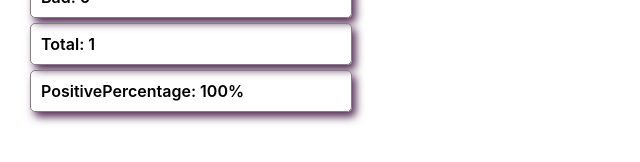
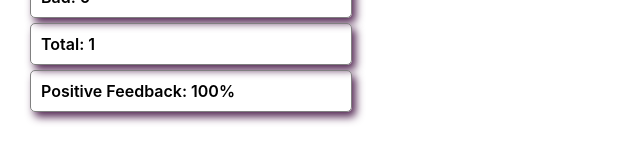
Before and after one commit to Sluchevska/goit-react-hw-02-feedback, a React (Create React App) app: page / in a window 1280 px wide. Both pictures are taken after a click on the button "good". Shown: the part 316-478 px from the top of the page, without its empty margins (0-640 px from the left). Built offline with nearby package versions, Linux system fonts and the light colour scheme.

Commit message:
update name

```diff
--- a/src/components/Statistics/Statistics.js
+++ b/src/components/Statistics/Statistics.js
@@ -16,7 +16,7 @@ export default function Statistics({ good, neutral, bad, total, positivePercenta
             <Span>Neutral: { neutral} </Span>
             <Span>Bad: {bad} </Span>
             <Span>Total: {total} </Span>
-                    <Span>PositivePercentage: {positivePercentage}% </Span>
+                    <Span>Positive Feedback: {positivePercentage}% </Span>
                 </StatSection>)
         }
        </Container>
```
